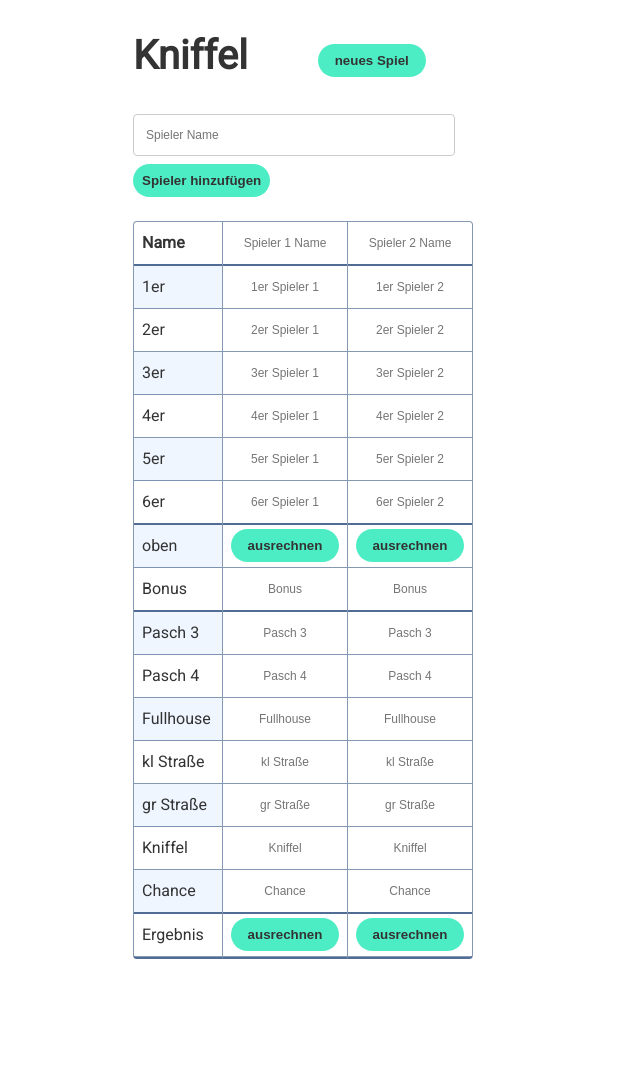
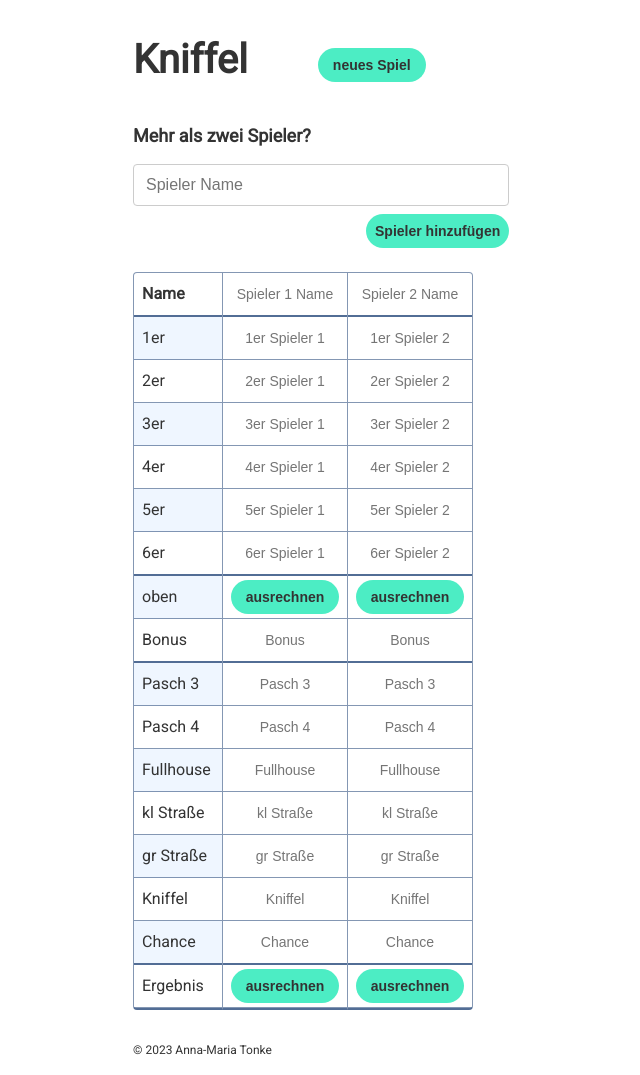
Before and after one commit to AnnaBanan/kniffel, a website built with Parcel: page index.html in a window 1280 px wide. Shown: the whole page, without its empty margins (87-727 px from the left). Before the commit the page ends 975 px from the top, so only its background shows below. Built offline with nearby package versions, Linux system fonts and the light colour scheme; a web font is replaced by a local one.

Commit message:
fix: improve styling and UX

```diff
--- a/addplayer.css
+++ b/addplayer.css
@@ -6,9 +6,12 @@
   border-radius: 4px;
   box-sizing: border-box;
   text-align: left;
-  font-size: 12px;
+  font-size: 16px;
 }
 .addplayer input::placeholder {
   text-align: left;
-  font-size: 12px;
+  font-size: 16px;
 }
+.addplayer button {
+  float: right;
+}
--- a/index.css
+++ b/index.css
@@ -10,6 +10,7 @@ body {
   color: #333;
   font-size: 16px;
   margin: 0 auto;
+  line-height: 1.4;
 }
 .bold {
   font-weight: bold;
@@ -26,21 +27,18 @@ body {
   padding: 16px;
   max-width: 840px;
 }
-.geburtstag {
-  font-size: 28px;
-  margin-bottom: 16px;
-  line-height: 48px;
-  margin-right: 16px;
-  font-family: "Playfair Display", serif;
-  font-style: italic;
-}
 .header {
   justify-content: space-between;
-  align-items: center;
+  align-items: start;
+  flex-direction: column;
+  margin-bottom: 24px;
 }
 h1 {
-  font-size: 24px;
-  margin-top: 8px;
+  font-size: 28px;
+}
+h3 {
+  font-size: 18px;
+  margin: 8px 0;
 }
 .legende {
   font-weight: 500;
@@ -87,6 +85,7 @@ h1 {
 }
 input {
   padding: 12px;
+  font-size: 14px;
   border: 0;
   width: 100%;
   height: 42px;
@@ -113,7 +112,7 @@ input[type="number"]::-webkit-outer-spin-button {
 
 input::placeholder {
   text-align: center;
-  font-size: 12px;
+  font-size: 14px;
 }
 
 button {
@@ -122,6 +121,7 @@ button {
   border-radius: 999px;
   min-width: 108px;
   font-weight: bold;
+  font-size: 14px;
   color: #333;
   background-color: var(--button-color);
 }
@@ -135,31 +135,11 @@ button {
   height: 42px;
   line-height: 42px;
 }
-
-/*table*/
-table {
-  margin-bottom: 24px;
+footer {
+  padding-top: 32px;
+  font-size: 12px;
 }
-table,
-th,
-td {
-  border: thin solid gainsboro;
-  border-radius: 4px;
-  font-size: 18px;
-}
-th,
-td {
-  padding: 10px;
-}
-@media only screen and (min-width: 768px) {
-  .geburtstag {
-    font-size: 36px;
-  }
-  .header {
-    align-items: start;
-    flex-direction: column;
-    margin-bottom: 24px;
-  }
+@media only screen and (min-width: 769px) {
   h1 {
     font-size: 40px;
     margin-top: 16px;
--- a/index.html
+++ b/index.html
@@ -5,7 +5,6 @@
         <link rel="stylesheet" href="index.css" />
         <link rel="stylesheet" href="addplayer.css" />
         <link rel="stylesheet" href="https://fonts.googleapis.com/css?family=Roboto">
-        <link rel="stylesheet" href="https://fonts.googleapis.com/css?family=Playfair_Display">
         <link rel="shortcut icon" href="./assets/konfetti-32.png" />
         <link rel="icon" type="image/png" href="./assets/konfetti-32.png" sizes="32x32">
         <link rel="icon" type="image/png" href="./assets/konfetti-96.png" sizes="96x96">
@@ -21,6 +20,7 @@
                     <button onclick="refreshPage()">neues Spiel</button>
                 </div>
                 <div class="addplayer">
+                    <h3>Mehr als zwei Spieler?</h3>
                     <label for="neuerSpieler"></label>
                     <input id="neuerSpieler" name="Spieler eintragen" placeholder="Spieler Name" type="text">
                     <button onclick="addPlayer()">Spieler hinzufügen</button>
@@ -184,6 +184,7 @@
                 </div>
                 <!-- border-rounded should be added to last player-->
             </div>
+            <footer>© 2023 Anna-Maria Tonke</footer>
         </div>
 
     </body>
--- a/index.js
+++ b/index.js
@@ -11,7 +11,7 @@ function addPlayer() {
   let html = `<div class="flex flex-col spieler border-bottom">
   <div class="feld border-bottom bold">
       <label for="spieler${spielerAnzahl}"></label>
-      <input onblur="setPlaceholder('spieler${spielerAnzahl}')" id="spieler${spielerAnzahl}" name="${spielerName}" placeholder="${spielerName}" type="text">
+      <input onblur="setPlaceholder('spieler${spielerAnzahl}')" id="spieler${spielerAnzahl}" name="${spielerName}" value="${spielerName}" type="text">
   </div>
   <div class="feld">
       <label for="spieler${spielerAnzahl}_1er"></label>
```
